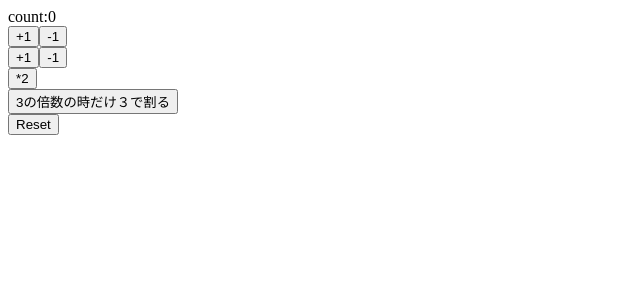
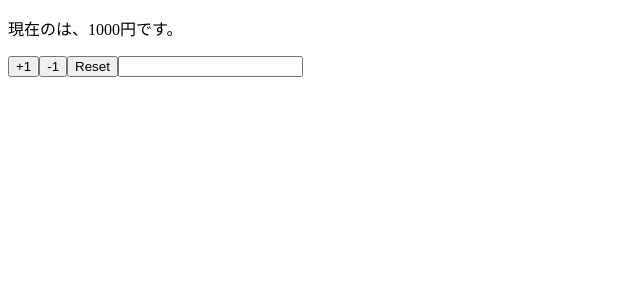
Before and after one commit to mizushima1226/react-hooks-101, a React (Create React App) app: page / in a window 1280 px wide. Shown: the top 300 px of the page, without its empty margins (0-640 px from the left). Built offline with nearby package versions, Linux system fonts and the light colour scheme.

Commit message:
implement component using multiple states

```diff
--- a/src/App.js
+++ b/src/App.js
@@ -1,52 +1,28 @@
 import React, { useState } from 'react'
 
-const App = () => {
-  const [count, setCount] = useState(0)
+const App = props => {
+  const [name,setName] = useState(props.name)
+  const [price,setPrice] = useState(props.price)
 
-  const incriment = () => setCount(count+1)
-  const decriment = () => setCount(count-1)
-
-  const incriment2 = () => setCount(previousCount => previousCount + 1)
-  const decriment2 = () => setCount(previousCount => previousCount - 1)
-
-  const reset = () => setCount(0)
-
-  const double = () => setCount(count*2)
-
-  const divid3 = () => setCount(previousCount => {
-    if(previousCount%3 === 0){
-      return previousCount/3
-    }else{
-      return previousCount
-    }
-  })
-
+  const reset = () => {
+    setPrice(props.price)
+    setName(props.name)
+  }
 
   return (
     <>
-      <div>
-        count:{count}
-      </div>
-      <div>
-        <button onClick={incriment}>+1</button>
-        <button onClick={decriment}>-1</button>
-      </div>
-      <div>
-        <button onClick={incriment2}>+1</button>
-        <button onClick={decriment2}>-1</button>
-      </div>
-      <div>
-        <button onClick={double}>*2</button>
-      </div>
-      <div>
-        <button onClick={divid3}>3の倍数の時だけ３で割る</button>
-      </div>
-      <div>
-        <button onClick={reset}>Reset</button>
-      </div>
-
+      <p>現在の{name}は、{price}円です。</p>
+      <button onClick={() => setPrice(price+1)}>+1</button>
+      <button onClick={() => setPrice(price-1)}>-1</button>
+      <button onClick={reset}>Reset</button>
+      <input value={name} onChange={e=>setName(e.target.value)}/>
     </>
   );
 }
 
+App.defaultProps = {
+  name: '',
+  price: 1000
+}
+
 export default App
```
